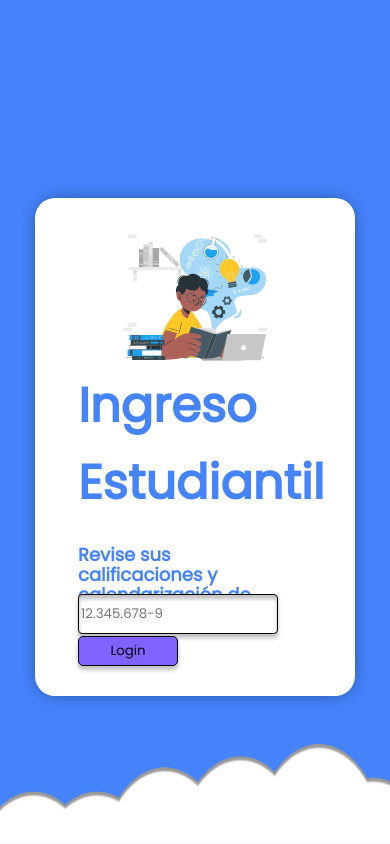
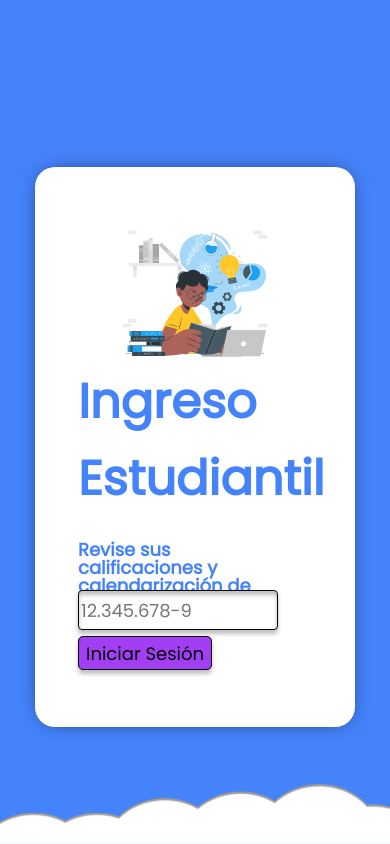
Before and after one commit to Ragnalex/Pi-Notas, a React (Create React App) app in the folder client/: page /estudiante/login in a window 390 px wide. Built offline with nearby package versions, Linux system fonts and the light colour scheme.

Commit message:
Cambios funcionales y login funcional de estudiante, resize de vistas

```diff
--- a/client/package.json
+++ b/client/package.json
@@ -6,11 +6,13 @@
     "@testing-library/jest-dom": "^5.16.5",
     "@testing-library/react": "^13.4.0",
     "@testing-library/user-event": "^13.5.0",
+    "axios": "^0.27.2",
     "lottie-react": "^2.3.1",
     "lottie-web": "^5.9.6",
     "react": "^18.2.0",
     "react-dom": "^18.2.0",
     "react-router-dom": "^6.4.0",
+    "react-rut-formatter": "^0.2.2",
     "react-scripts": "5.0.1",
     "web-vitals": "^2.1.4"
   },
--- a/client/src/Views/Home/home.css
+++ b/client/src/Views/Home/home.css
@@ -30,9 +30,23 @@
     line-height: 58px;
     text-align: center;
 
+
     color: #5E70DE;
 
     text-shadow: 1px 0 #000, -1px 0 #000, 0 1px #000, 0 -2px #000,
              1px 1px #000, -1px -1px #000, 1px -1px #000, -1px 1px #000;
 
 }
+
+@media(min-width: 300px) and (max-width: 400px){
+    .tittle{
+        font-size: 24px;
+        line-height: 40px;
+        width: 300px;
+    }
+    .img{
+        width: 400px;
+
+    }
+
+}
--- a/client/src/Views/Home/home.js
+++ b/client/src/Views/Home/home.js
@@ -23,11 +23,11 @@ const Home = () => {
 
                 <div className="botones">
 
-                    <button onClick={() => navigate("/estudiante/login")} className="button">
+                    <button onClick={() => navigate("/estudiante/login")} className="home-button">
                         Ingreso estudiantil
                     </button>
 
-                    <button onClick={() => navigate("/profesor/login")} className="button">
+                    <button onClick={() => navigate("/profesor/login")} className="home-button">
                         Ingreso profesores
                     </button>
 
--- a/client/src/Views/estLogin/eLogin.css
+++ b/client/src/Views/estLogin/eLogin.css
@@ -2,3 +2,43 @@
     font-size: 18px;
     line-height: 20px;
 }
+
+.imag{
+    width: 500px;
+    height: auto;
+
+}
+
+.content{
+    margin-top: 50px;
+    display: flex;
+    flex-direction: row;
+    flex-wrap: wrap;
+    align-content: center;
+    justify-content: space-evenly;
+    background-color: #FFFFFF;
+    border-radius: 20px;
+    padding: 30px;
+    box-shadow: 0px 0px 20px -8px rgb(0, 0, 0, 0.9);
+    width: 1200px;
+}
+.elogin-buttons{
+    flex-direction: column;
+    justify-content: space-around;
+}
+
+
+@media (min-width:300px) and (max-width: 400px){
+    .l-elogin{
+        line-height: 18px;
+    }
+    .imag{
+        width: 150px;
+    }
+    .content{
+        width: 260px;
+        height: 500px;
+        justify-content: content;
+    }
+
+}
--- a/client/src/Views/estLogin/eLogin.js
+++ b/client/src/Views/estLogin/eLogin.js
@@ -1,6 +1,8 @@
-import React, { useEffect, useRef} from "react";
+import React, { useEffect, useRef } from "react";
 import "./eLogin.css";
 import Lottie from "lottie-react";
+import axios from "axios"
+import { useRut } from "react-rut-formatter";
 
 //Images
 
@@ -8,26 +10,65 @@ import sefirot from "../../imgs/Ellipse.png";
 import student from "../../imgs/reading-boy.json";
 
 const ELogin = () => {
-    const container = useRef(null);
+
+    const rutRef = useRef();            // variable que almacenara el rut que se ingresara
+
+    const formatRut = (rut) => { // Da formato al rut para posterios validacion con el backend
+        const newRut = rut.replace(/\./g, '').replace(/\-/g, '').trim().toLowerCase();
+        const lastDigit = newRut.substr(-1, 1);
+        const rutDigit = newRut.substr(0, newRut.length - 1)
+        let format = '';
+        for (let i = rutDigit.length; i > 0; i--) {
+            const e = rutDigit.charAt(i - 1);
+            format = e.concat(format);
+            if (i % 3 === 0) {
+                format = '.'.concat(format);
+            }
+        }
+        return format.concat('-').concat(lastDigit);
+    }
+
+    const handleSubmit = async (e) => {
+        e.preventDefault();
+        const rut = formatRut(rutRef.current.value);
+        try {
+            const res = await axios.post("http://localhost:5000/api/auth/usuario/ingreso", {
+                rut: rut,
+            });
+            alert("Alumno " + res.data.pnombre + " " + res.data.apellidop + " detectado con " + res.data.rut);
+        } catch (error) {
+            console.log(error);
+            alert("El rut del alumno no se encuentra en el sistema.");
+        };
+    };
+
+
     return (
         <div>
             <div className="content">
-                <Lottie animationData={student} loop={true} autoPlay ={true} className="imag"></Lottie>
+                <Lottie animationData={student} loop={true} autoPlay={true} className="imag"></Lottie>
 
                 <div className="body">
                     <div className="titulo t-login">
                         Ingreso Estudiantil
                     </div>
 
-                    <div className="formBox">
+                    <form className="formBox" onSubmit={handleSubmit}>
                         <label className="label l-elogin"> Revise sus calificaciones
-                        y calendarización de sus asignaturas </label>
-                        <input className="input-box" type="text" placeholder="12.345.678-9"></input>
+                            y calendarización de sus asignaturas </label>
+                        <input className="input-box"
+                                type="text"
+                                placeholder="12.345.678-9"
+                                ref={rutRef}
+                                >
+                        </input>
 
-                        <button className="submit"> Login </button>
-                    </div>
+                            <button className="submit" type="submit"> Iniciar Sesión </button>
+
+                    </form>
+
                 </div>
-                <img className="nubesita" src = {sefirot} alt="FondoEducador"/>
+                <img className="nubesita" src={sefirot} alt="FondoEducador" />
             </div>
         </div>
     );
--- a/client/src/Views/profLogin/pLogin.css
+++ b/client/src/Views/profLogin/pLogin.css
@@ -47,9 +47,11 @@
 
 }
 
-@media(max-width: 400px){
+
+@media(min-width: 300px) and (max-width: 400px){
     .content{
         width: 260px;
+        height: 500px;
         justify-content: content;
     }
     .imag{
@@ -65,4 +67,17 @@
     .titulo{
         font-size: 48px;
     }
+
 }
+
+@media(min-width:1280px) and ( max-width:1370px){
+    .content{
+        width: 1200px;
+        height: 400px;
+
+    }
+    .imag{
+        width: 400px;
+    }
+
+}
--- a/client/src/Views/profLogin/pLogin.js
+++ b/client/src/Views/profLogin/pLogin.js
@@ -4,14 +4,12 @@ import Lottie from "lottie-react";
 
 //IMAGES
 
-import LoginImg from "../../imgs/PLoginImg.svg";
 import educator from "../../imgs/educatorAnim.json";
-import clouds from "../../imgs/sefirot.json";
 import sefirot from "../../imgs/Ellipse.png";
 
 const PLogin = () => {
 
-    const container = useRef(null);
+
 
     return (
         <div>
@@ -32,7 +30,7 @@ const PLogin = () => {
                         <label className="label">Contraseña</label>
                         <input className="input-box" type="password" placeholder="***********"></input>
 
-                        <button onClick={() => navigate("/profesor/profile")} className="submit"> Login </button>
+                        <button onClick={() => navigate("/profesor/profile")} className="submit"> Iniciar sesión </button>
                     </form>
 
                 </div>
--- a/client/src/index.css
+++ b/client/src/index.css
@@ -35,7 +35,7 @@ code {
   width: 100%;
   height: 40px;
 
-
+  font-size: 18px;
   background: #FFFFFF;
   border: 1px solid #000000;
   box-shadow: 0px 4px 4px rgba(0, 0, 0, 0.25), inset 0px 4px 4px rgba(0, 0, 0, 0.25);
@@ -45,7 +45,7 @@ code {
 /*DISEÑO DE BOTONES*/
 
 /*   botón principal: botón grande de elección   */
-.button{
+.home-button{
   width: 447px;
   height: 51.84px;
   margin-top: 30px;
@@ -65,19 +65,21 @@ code {
   text-align: center;
 }
 
-.button:hover {background-color: #5346c5}
+.home-button:hover {background-color: #5346c5}
 
 /*   botón secundario: botón pequeño que nos permite volver a la
 página anterior o ver calendario   */
 .submit{
-  box-sizing: border-box;
-  width: 100px;
+  box-sizing:content-box;
+  width: 120px;
   height: 30px;
   left: 67px;
   top: 539px;
-  margin-top: 1%;
+  margin-top: 3%;
 
-  background: #8161FF;
+  font-size: 18px;
+
+  background: #a23ef3;
   border: 1px solid #000000;
   box-shadow: 0px 4px 4px rgba(0, 0, 0, 0.25);
   border-radius: 5px;
@@ -96,3 +98,51 @@ página anterior o ver calendario   */
   display: flex;
   bottom: 0;
 }
+
+.formBox{
+  display: flex;
+  flex-direction: column;
+  justify-content: flex-start;
+  width: 500px;
+
+}
+.back-button{
+  box-sizing:content-box;
+  width: 120px;
+  height: 30px;
+
+  margin-top: 1%;
+
+
+  font-size: 18px;
+
+  background: #3141cf;
+  border: 1px solid #000000;
+  box-shadow: 0px 4px 4px rgba(0, 0, 0, 0.25);
+  border-radius: 5px;
+}
+@media(min-width: 300px)and(max-width: 400px){
+  .nubesita{
+    height: 50px;
+  }
+  .t-login {
+    font-size: 10px;
+    color: #4583FB;
+  }
+  .titulo{
+    font-size: 32px;
+    margin-bottom: 0%;
+
+  }
+  .home-button{
+    width: 500px;
+    height: 20px;
+  }
+}
+
+@media(max-width:1370px){
+  .nubesita{
+    height: 60px;
+  }
+
+}
```
Also changed, not shown: client/src/Views/prof-profile/pProfile.css (added), client/src/Views/prof-profile/pProfile.js (renamed from client/src/Views/p-profile/pProfile.js), 1 other file (tests, documents, lock files or other folders).
